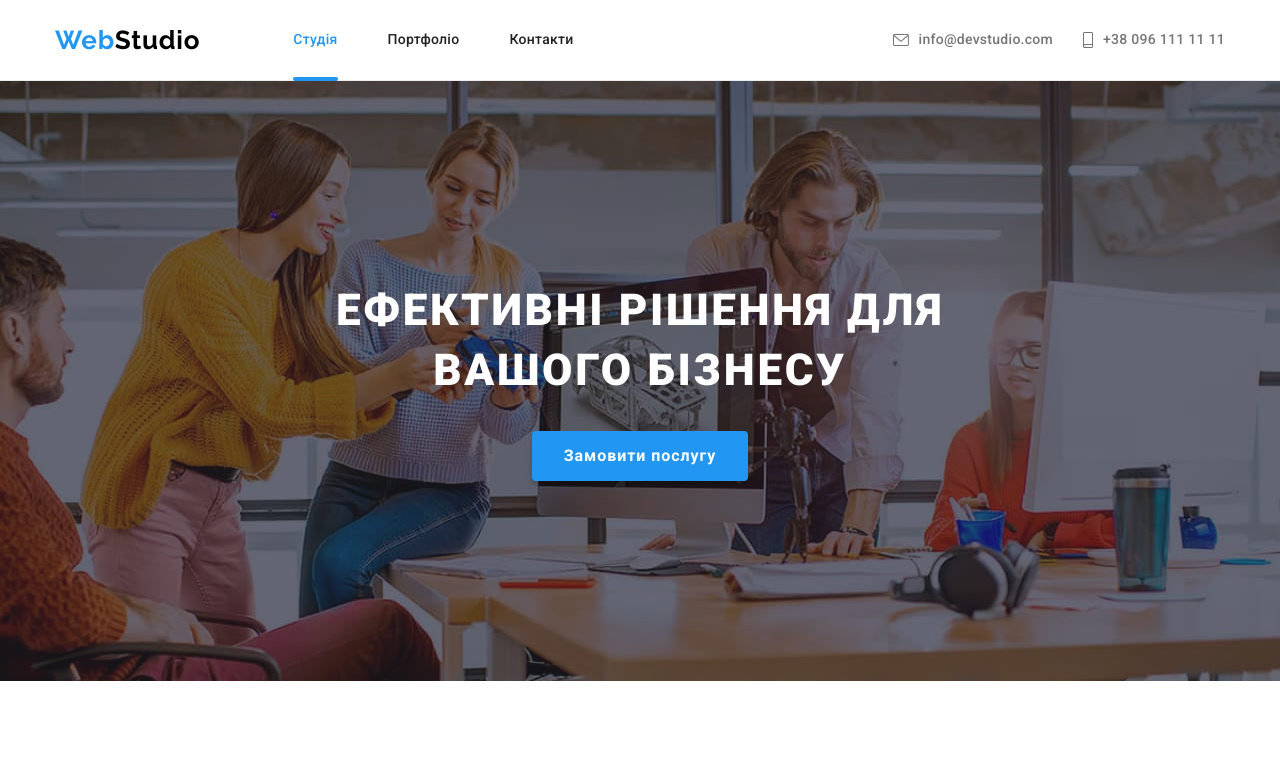
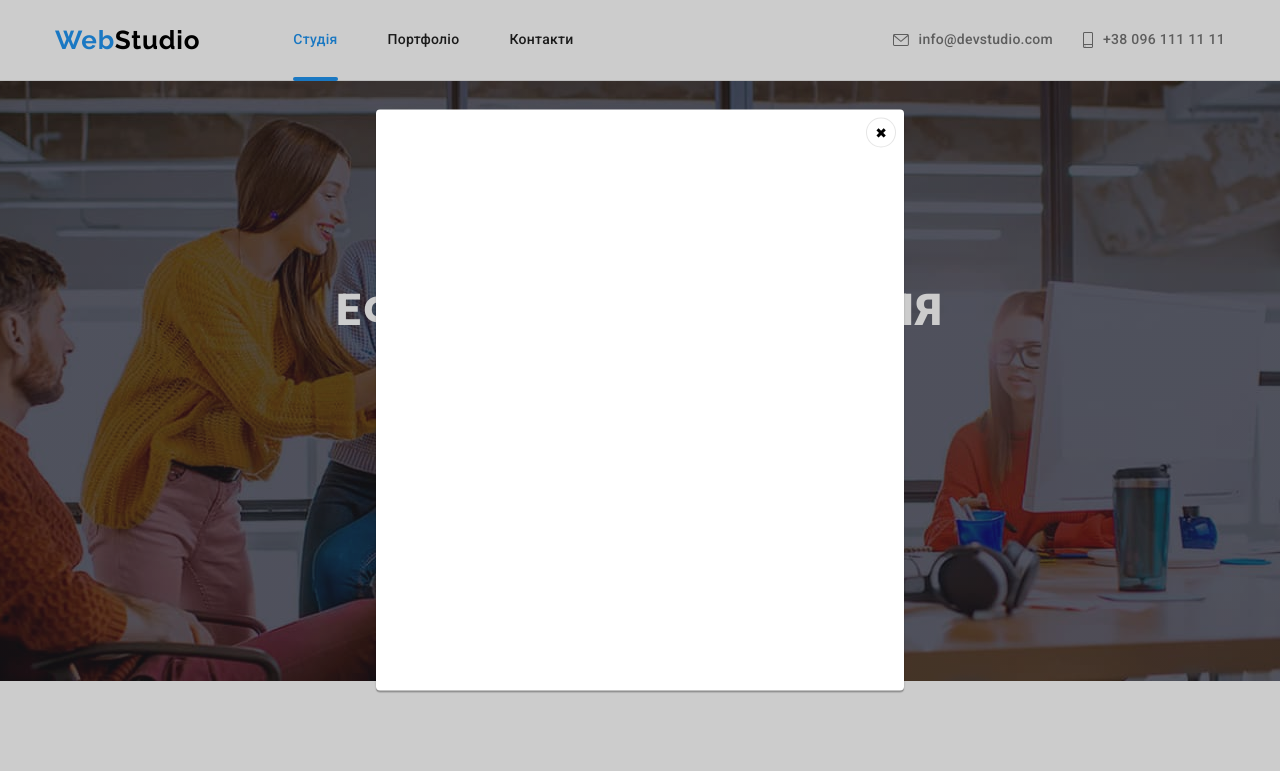
Before and after one commit to ForestDr/goit-markup-hw-05, a plain HTML site: page index.html in a window 1280 px wide. Shown: the top 771 px of the page. Drawn offline with nearby package versions, Linux system fonts and the light colour scheme; files whose address does not match are found by name.

Commit message:
Добавляет стили модалке

```diff
--- a/css/styles.css
+++ b/css/styles.css
@@ -646,7 +646,7 @@ p {
 
     background-color: rgba(33, 150, 243, 0.9);;
 
-    transform: translateY(100%);
+    transform: translateY(101%);
     transition: transform var(--duration) var(--timing-function);
 }
 
@@ -687,3 +687,60 @@ p {
 .project-link:hover .project-overlay {
     transform: translateY(0);
 }
+
+.backdrop {
+    position: fixed;
+    top: 0;
+    left: 0;
+
+    width: 100%;
+    height: 100%;
+
+    background-color: rgba(0, 0, 0, 0.2);;
+
+    opacity: 1;
+    transition: opacity var(--duration) var(--timing-function);
+}
+
+.backdrop.is-hidden {
+    opacity: 0;
+    pointer-events: none;
+}
+
+.backdrop.is-hidden .modal {
+    transform: translate(-50%, -50%) scale(0.9);
+}
+
+.modal {
+    position: absolute;
+    top: 50%;
+    left: 50%;
+
+    min-width: 528px;
+    min-height: 581px;
+
+    background-color: var(--primary-bg-color);
+    box-shadow: 0px 1px 3px rgba(0, 0, 0, 0.12), 0px 1px 1px rgba(0, 0, 0, 0.14), 0px 2px 1px rgba(0, 0, 0, 0.2);
+    border-radius: 4px;
+
+    transform: translate(-50%, -50%) scale(1);
+    transition: transform var(--duration) var(--timing-function);
+}
+
+.close-btn {
+    position: absolute;
+    top: 8px;
+    right: 8px;
+
+    padding: 6px;
+    width: 30px;
+    height: 30px;
+
+    background-color: var(--primary-bg-color);
+    border: 1px solid rgba(0, 0, 0, 0.1);
+    border-radius: 50%;
+}
+
+.close-btn {
+    cursor: pointer;
+}
```
